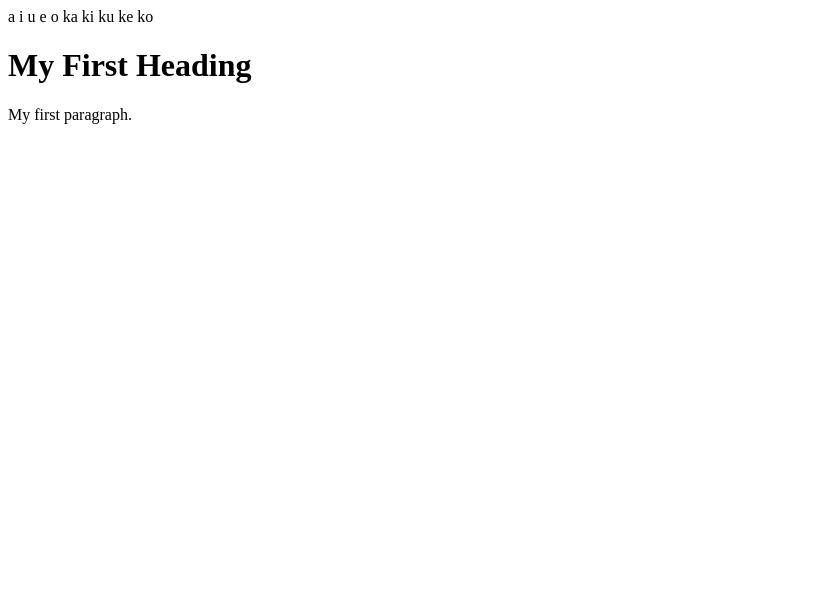
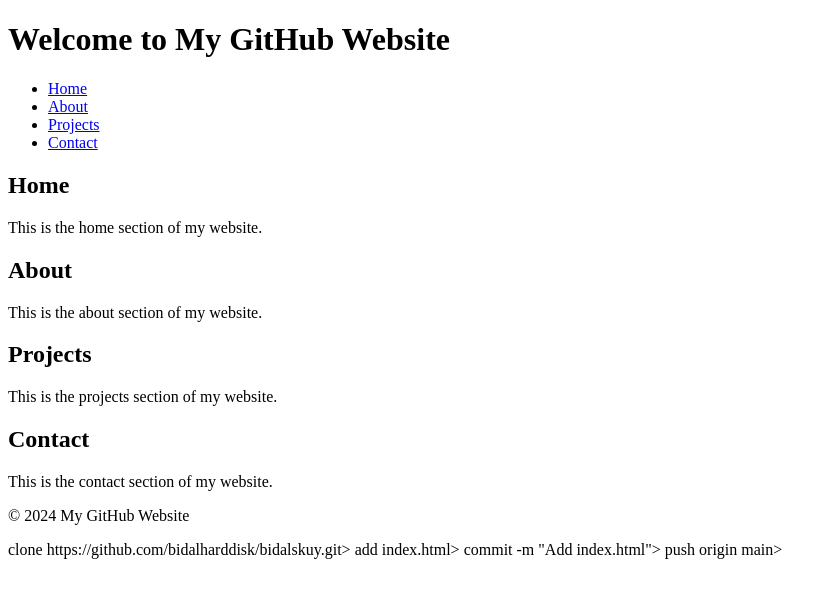
Before and after one commit to bidalharddisk/bidalskuy, a plain HTML site: page index.html in a window 1280 px wide. Shown: the whole page, without its empty margins (0-837 px from the left). Drawn offline with Linux system fonts and the light colour scheme.

Commit message:
Add files via upload

```diff
--- a/index.html
+++ b/index.html
@@ -1,12 +1,48 @@
 <!DOCTYPE html>
-<html>
-<head>a i u e o ka ki ku ke ko</head>
-<title>Arak arakan</title>
+<html lang="en">
+<head>
+    <meta charset="UTF-8">
+    <meta name="viewport" content="width=device-width, initial-scale=1.0">
+    <title>My GitHub Website</title>
+    <link rel="stylesheet" href="styles.css">
 </head>
 <body>
-
-<h1>My First Heading</h1>
-<p>My first paragraph.</p>
-
+    <header>
+        <h1>Welcome to My GitHub Website</h1>
+        <nav>
+            <ul>
+                <li><a href="#home">Home</a></li>
+                <li><a href="#about">About</a></li>
+                <li><a href="#projects">Projects</a></li>
+                <li><a href="#contact">Contact</a></li>
+            </ul>
+        </nav>
+    </header>
+    <main>
+        <section id="home">
+            <h2>Home</h2>
+            <p>This is the home section of my website.</p>
+        </section>
+        <section id="about">
+            <h2>About</h2>
+            <p>This is the about section of my website.</p>
+        </section>
+        <section id="projects">
+            <h2>Projects</h2>
+            <p>This is the projects section of my website.</p>
+        </section>
+        <section id="contact">
+            <h2>Contact</h2>
+            <p>This is the contact section of my website.</p>
+        </section>
+    </main>
+    <footer>
+        <p>&copy; 2024 My GitHub Website</p>
+    </footer>
+    <script src="script.js"></script>
 </body>
 </html>
+<git></git> clone https://github.com/bidalharddisk/bidalskuy.git></git>
+<git></git> add index.html></git>
+<git></git>commit -m "Add index.html"></git>
+<git></git> push origin main></git>
```
